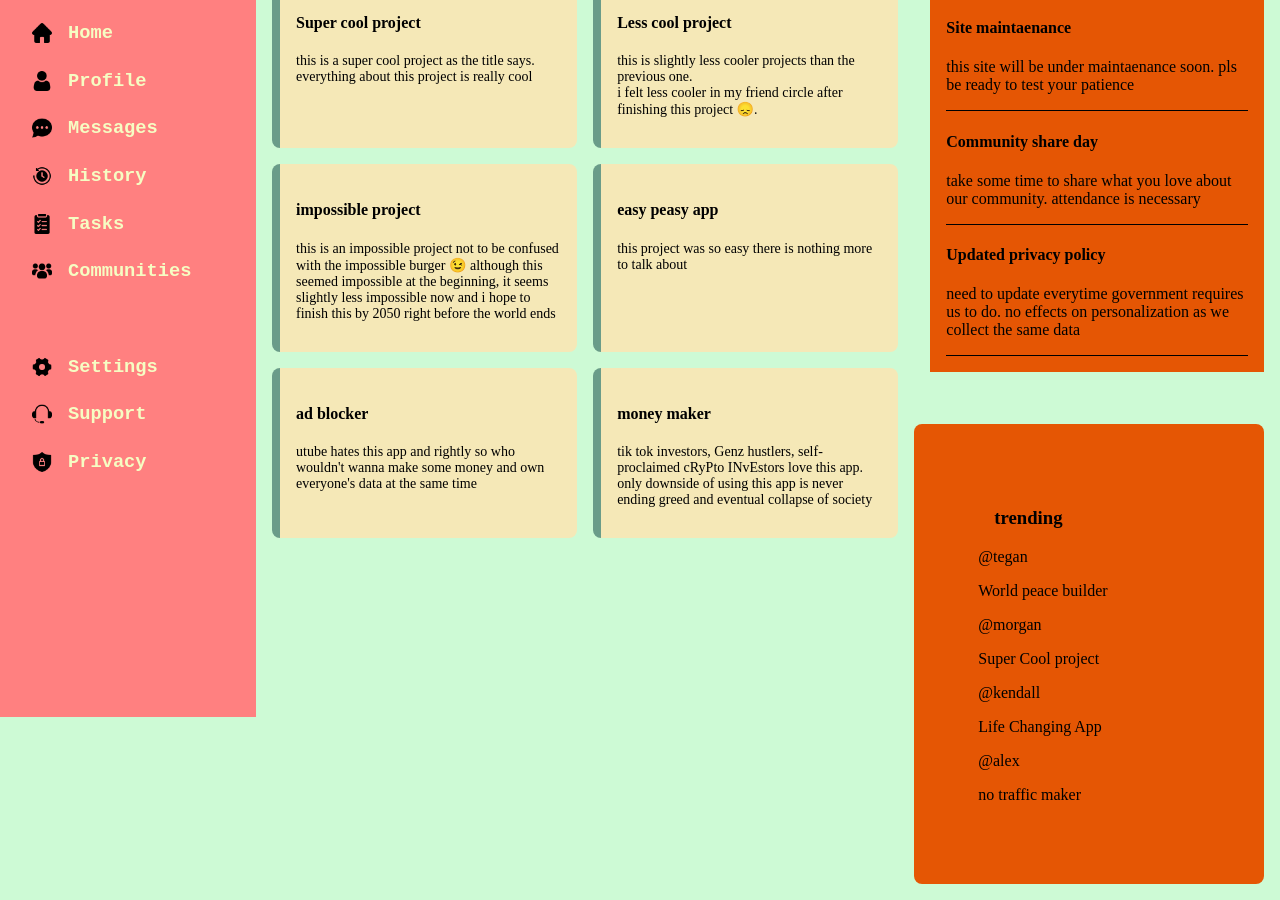
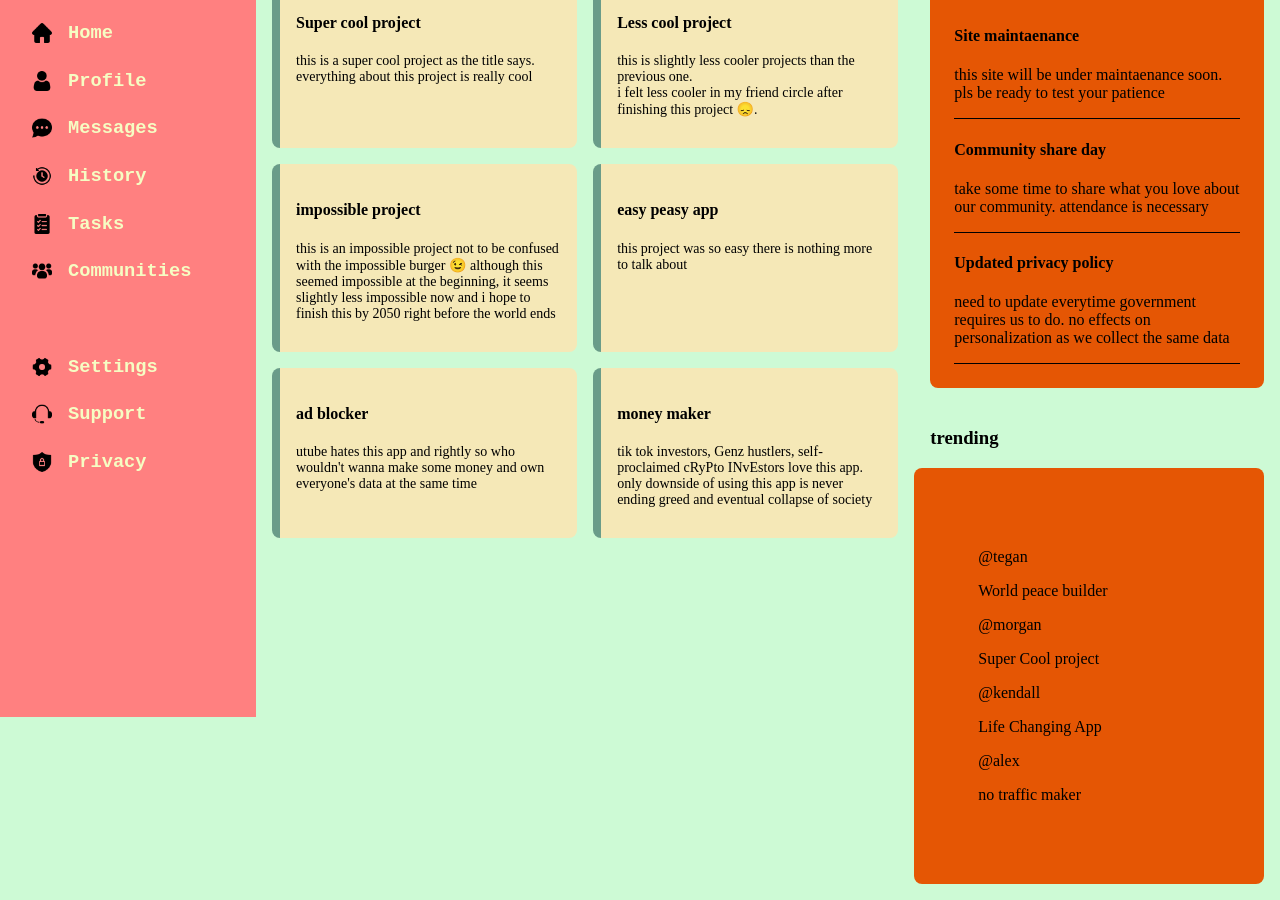
Before and after one commit to yaadevmohit/dashboard, a plain HTML site: page index.html in a window 1280 px wide. Shown: the part 83-983 px from the top of the page. Drawn offline with Linux system fonts and the light colour scheme; a web font is replaced by a local one.

Commit message:
trending restructuring

```diff
--- a/index.html
+++ b/index.html
@@ -87,6 +87,7 @@
         </div>
         <div class="trending">
             <h3 class="dashboard-subheading">trending</h3>
+            <div class="trending-main">
                 <div class="trending-profile">
                     <p>@tegan</p>
                     <p>World peace builder</p>
@@ -105,5 +106,6 @@
                 </div>
             </div>
         </div>
+    </div>
 </body>
 </html>
--- a/styles.css
+++ b/styles.css
@@ -95,21 +95,22 @@ body {
     flex-direction: column;
 
 }
-.trending {
+.trending-main {
     grid-area: trending;
     padding: 4rem;
     margin-right: 1rem;
     margin-block: 1rem;
     border-radius: 8px;
-}
-
-.announcements-content, .trending {
     background-color: #E55604;
 }
 
+
 .announcements-content {
-    padding: 1rem;
+    padding: 1.5rem;
+    border-radius: 8px;
+    background-color: #E55604;
 }
+
 
 .announcement-container {
     border-bottom: solid black;
```
Lines whose indentation alone changed are shown as unchanged.
